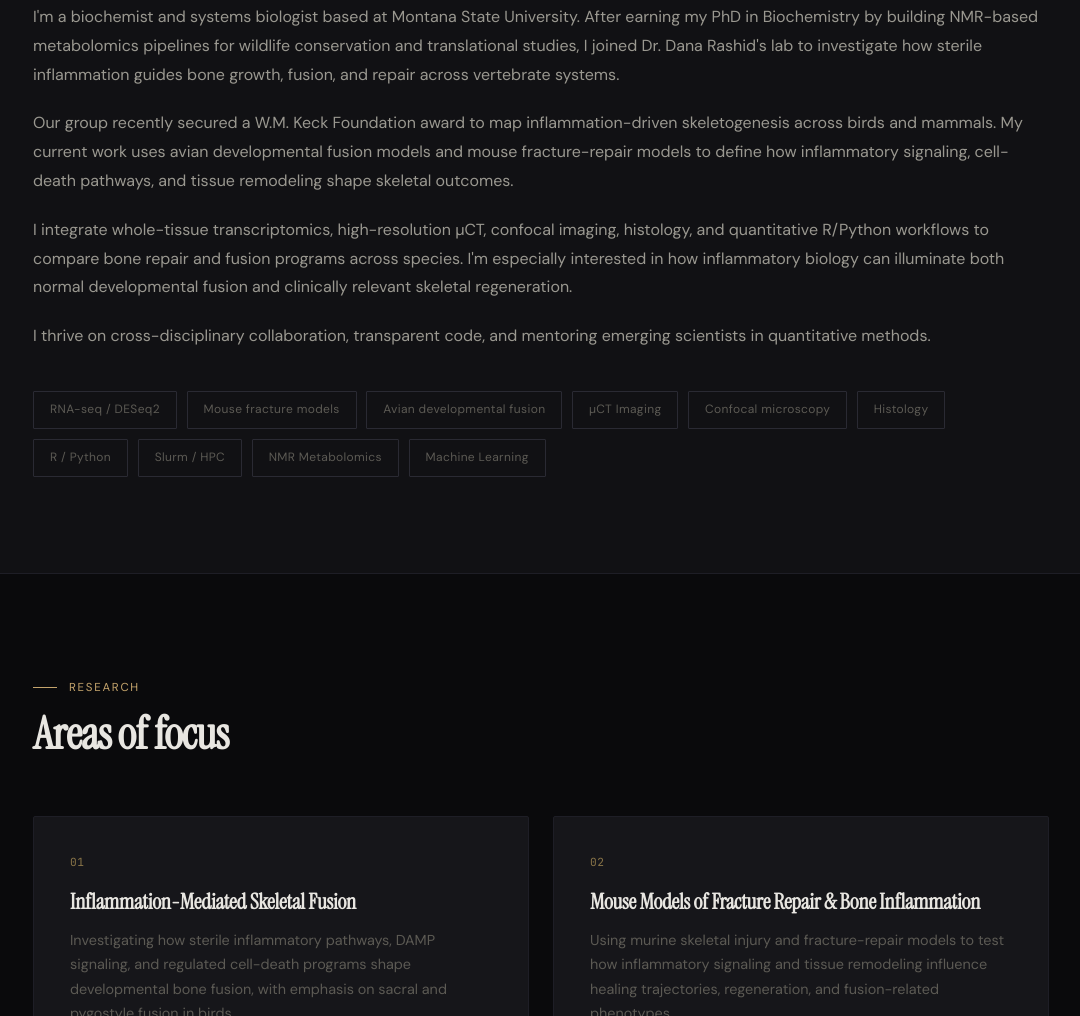
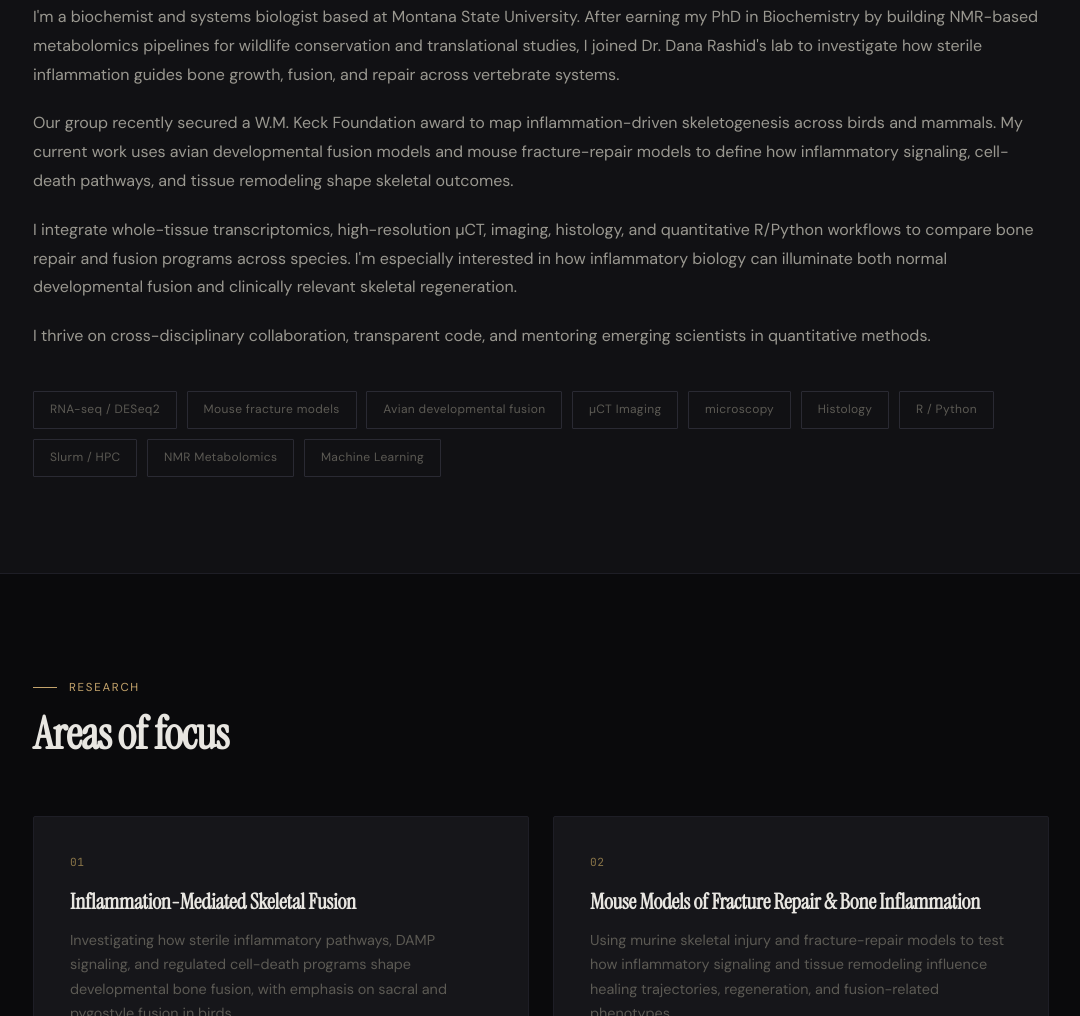
Before and after one commit to Galenosheastone/personal-site, a plain HTML site: page index.html in a window 1280 px wide. Shown: the part 1092-2108 px from the top of the page, without its empty margins (99-1179 px from the left). Drawn offline with Linux system fonts and the light colour scheme.

Commit message:
Update index.html

```diff
--- a/index.html
+++ b/index.html
@@ -348,7 +348,7 @@ footer .container{display:flex;justify-content:space-between;align-items:center}
       <div class="about-text reveal">
         <p>I'm a biochemist and systems biologist based at Montana State University. After earning my PhD in Biochemistry by building NMR-based metabolomics pipelines for wildlife conservation and translational studies, I joined Dr. Dana Rashid's lab to investigate how sterile inflammation guides bone growth, fusion, and repair across vertebrate systems.</p>
         <p>Our group recently secured a W.M. Keck Foundation award to map inflammation-driven skeletogenesis across birds and mammals. My current work uses avian developmental fusion models and mouse fracture-repair models to define how inflammatory signaling, cell-death pathways, and tissue remodeling shape skeletal outcomes.</p>
-        <p>I integrate whole-tissue transcriptomics, high-resolution µCT, confocal imaging, histology, and quantitative R/Python workflows to compare bone repair and fusion programs across species. I'm especially interested in how inflammatory biology can illuminate both normal developmental fusion and clinically relevant skeletal regeneration.</p>
+        <p>I integrate whole-tissue transcriptomics, high-resolution µCT, imaging, histology, and quantitative R/Python workflows to compare bone repair and fusion programs across species. I'm especially interested in how inflammatory biology can illuminate both normal developmental fusion and clinically relevant skeletal regeneration.</p>
         <p>I thrive on cross-disciplinary collaboration, transparent code, and mentoring emerging scientists in quantitative methods.</p>
 
         <div class="methods-row">
@@ -356,7 +356,7 @@ footer .container{display:flex;justify-content:space-between;align-items:center}
           <span class="method-tag">Mouse fracture models</span>
           <span class="method-tag">Avian developmental fusion</span>
           <span class="method-tag">µCT Imaging</span>
-          <span class="method-tag">Confocal microscopy</span>
+          <span class="method-tag"> microscopy</span>
           <span class="method-tag">Histology</span>
           <span class="method-tag">R / Python</span>
           <span class="method-tag">Slurm / HPC</span>
```
